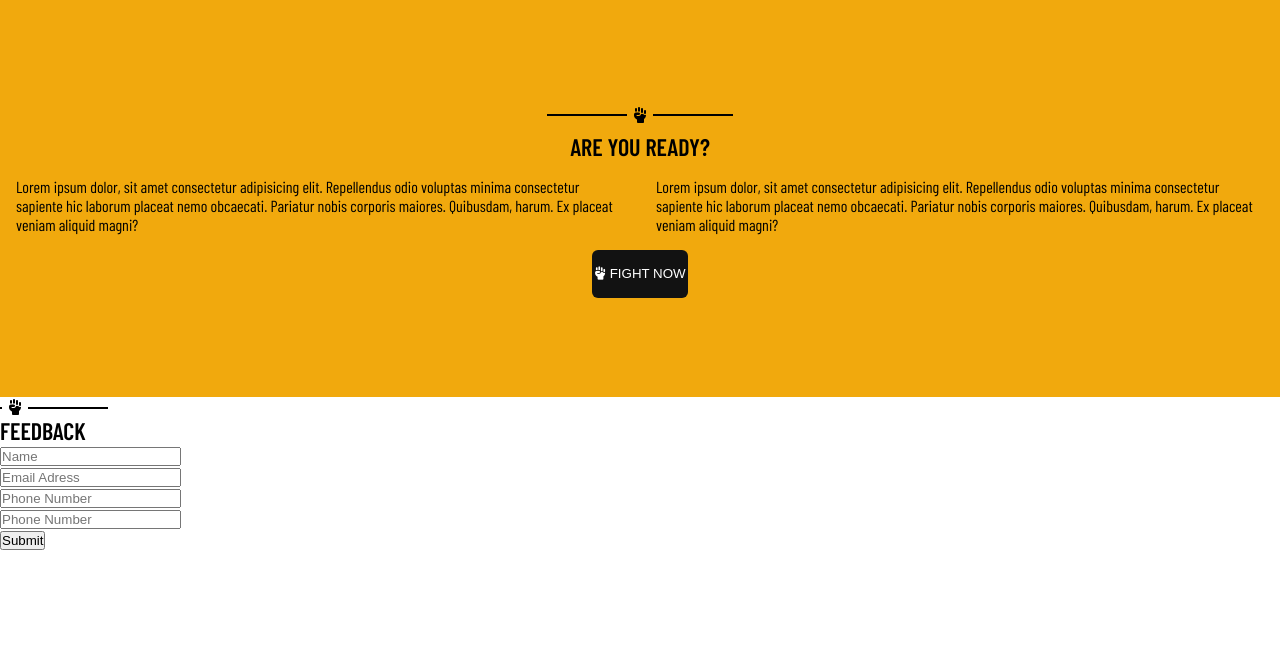
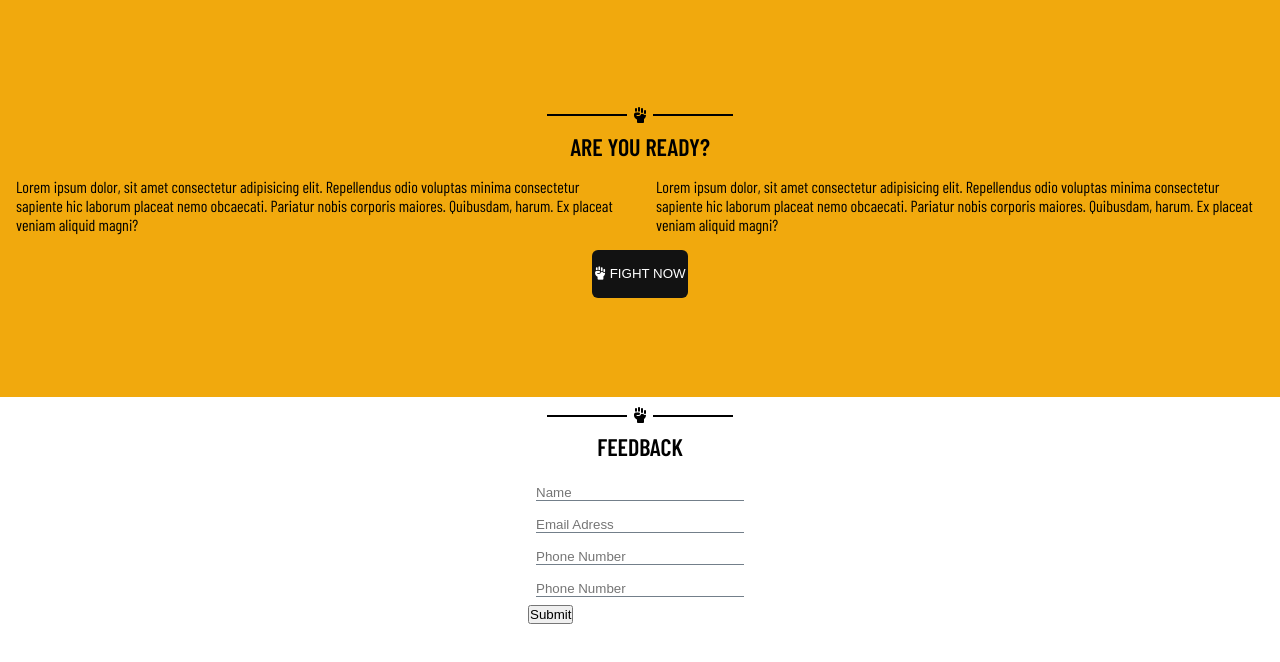
Before and after one commit to pinhaum/street-fighter-hero, a plain HTML site: page index.html in a window 1280 px wide. Shown: the part 734-1396 px from the top of the page. Before the commit the page ends 1284 px from the top, so only its background shows below. Drawn offline with nearby package versions, Linux system fonts and the light colour scheme; a web font is replaced by a local one.

Commit message:
add styles for feedback section

```diff
--- /dev/null
+++ b/assets/css/feedback.css
@@ -0,0 +1,44 @@
+.feedback {
+  display: flex;
+  justify-content: center;
+  align-items: center;
+  flex-direction: column;
+}
+
+.feedback > .feedback-form {
+  color: var(--lighter-grey);
+  display: flex;
+  align-items: flex-start;
+  flex-direction: column;
+  justify-content: flex-start;
+
+  margin: 1rem 1rem 3rem;
+}
+
+.feedback > .feedback-form input {
+  background: transparent;
+  border-top-style: hidden;
+  border-right-style: hidden;
+  border-left-style: hidden;
+  border-bottom: 1px solid var(--lighter-grey);
+  margin: 0.5rem;
+
+  width: 13rem;
+}
+
+.feedback > .feedback-form input:focus {
+  outline: none;
+  background: transparent;
+  border-bottom: 1px solid var(--grey);
+  margin: 0.5rem;
+}
+
+.feedback-button {
+  background-color: var(--yellow);
+  color: var(--white);
+  border-radius: 6px;
+  width: 3.5rem;
+  height: 2rem;
+  border: 0;
+  margin-top: 3rem;
+}
--- a/assets/css/global.css
+++ b/assets/css/global.css
@@ -3,6 +3,7 @@
 @import url('header.css');
 @import url('characters.css');
 @import url('cta.css');
+@import url('feedback.css');
 
 :root {
   --black: #121212;
```
